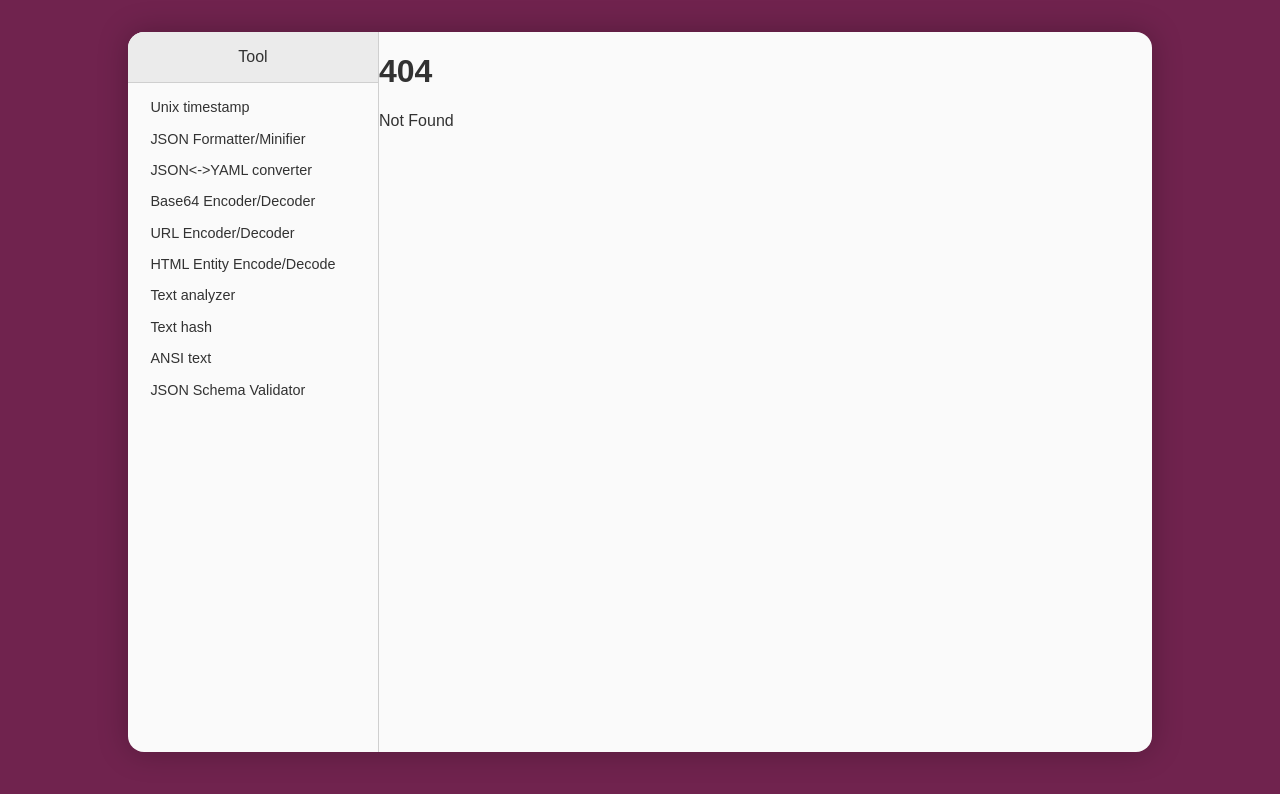
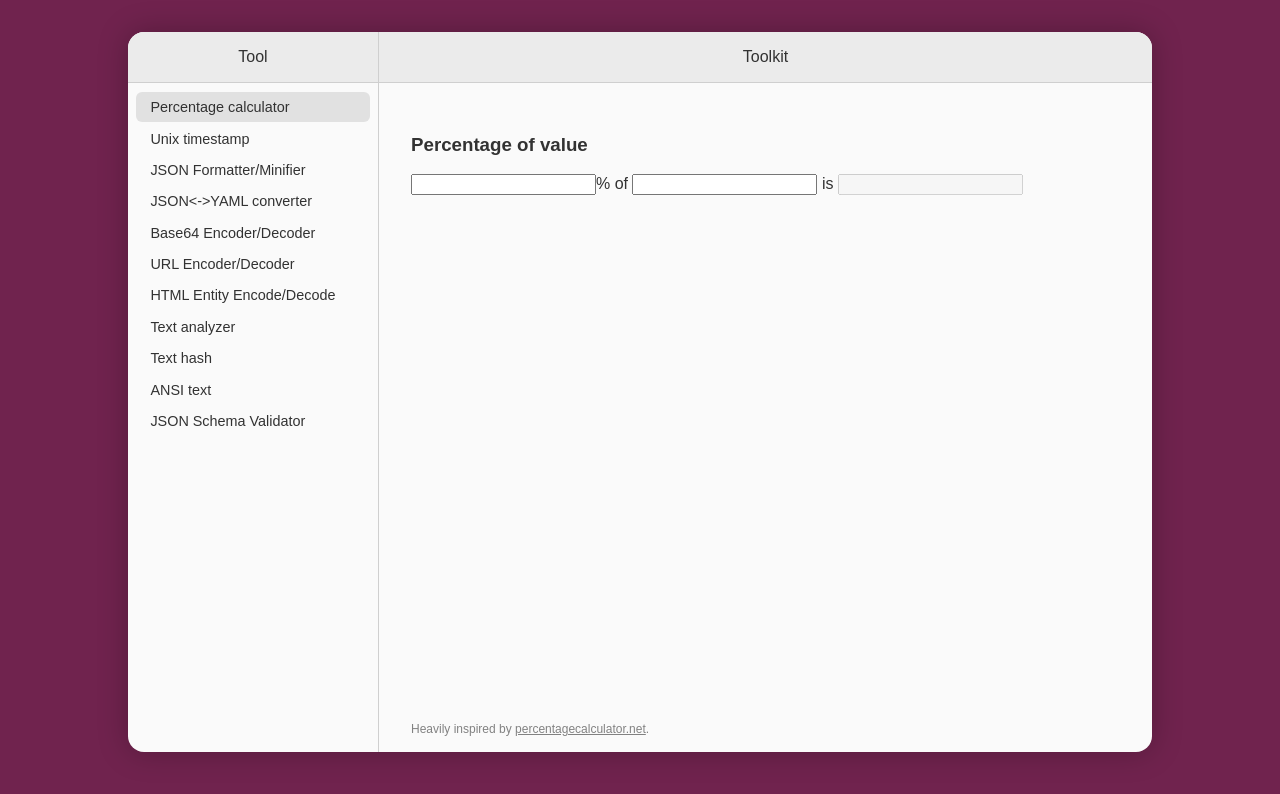
Before and after one commit to eliandoran/toolkit, a SvelteKit app: page /percentage-calculator in a window 1280 px wide. Before the commit this address had no page. Shown: the top 794 px of the page. Built offline with nearby package versions, Linux system fonts and the light colour scheme.

Commit message:
percentage-calculator: Add percentage of value

```diff
--- a/src/routes/+layout.svelte
+++ b/src/routes/+layout.svelte
@@ -2,6 +2,11 @@
 	import { page } from "$app/stores";
 
     const tools = [
+        {
+            path: "/percentage-calculator",
+            title: "Percentage calculator"
+        },
+
         {
             path: "/unix-timestamp",
             title: "Unix timestamp"
--- /dev/null
+++ b/src/routes/percentage-calculator/+page.svelte
@@ -0,0 +1,18 @@
+<script>
+	import Tool from "$lib/components/tool.svelte";
+    import PercentageOfValue from "./percentage-of-value.svelte";
+</script>
+
+<Tool>
+
+    <section>
+        <h3>Percentage of value</h3>
+
+        <PercentageOfValue />
+    </section>
+
+    <span slot="footer">
+        Heavily inspired by <a href="https://percentagecalculator.net/">percentagecalculator.net</a>.
+    </span>
+
+</Tool>
--- /dev/null
+++ b/src/routes/percentage-calculator/percentage-of-value.svelte
@@ -0,0 +1,17 @@
+<script>
+    let percentage;
+    let value;
+    let result;
+
+    $: {
+        if (percentage && value) {
+            result = (percentage / 100) * value;
+        } else {
+            result = "";
+        }
+    }
+</script>
+
+<input type="number" bind:value={percentage} />% of
+<input type="number" bind:value={value} /> is
+<input type="text" bind:value={result} disabled />
```
